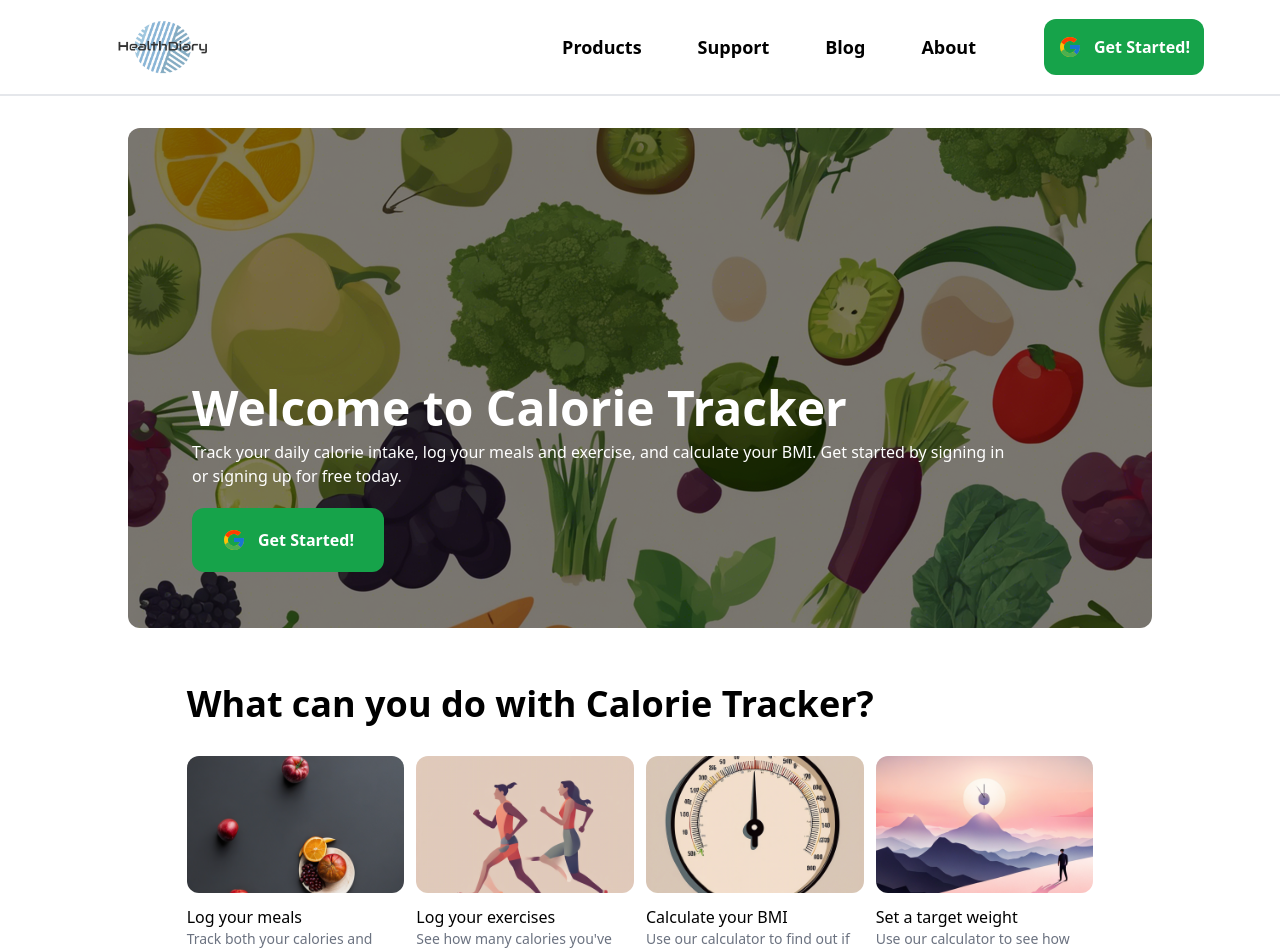
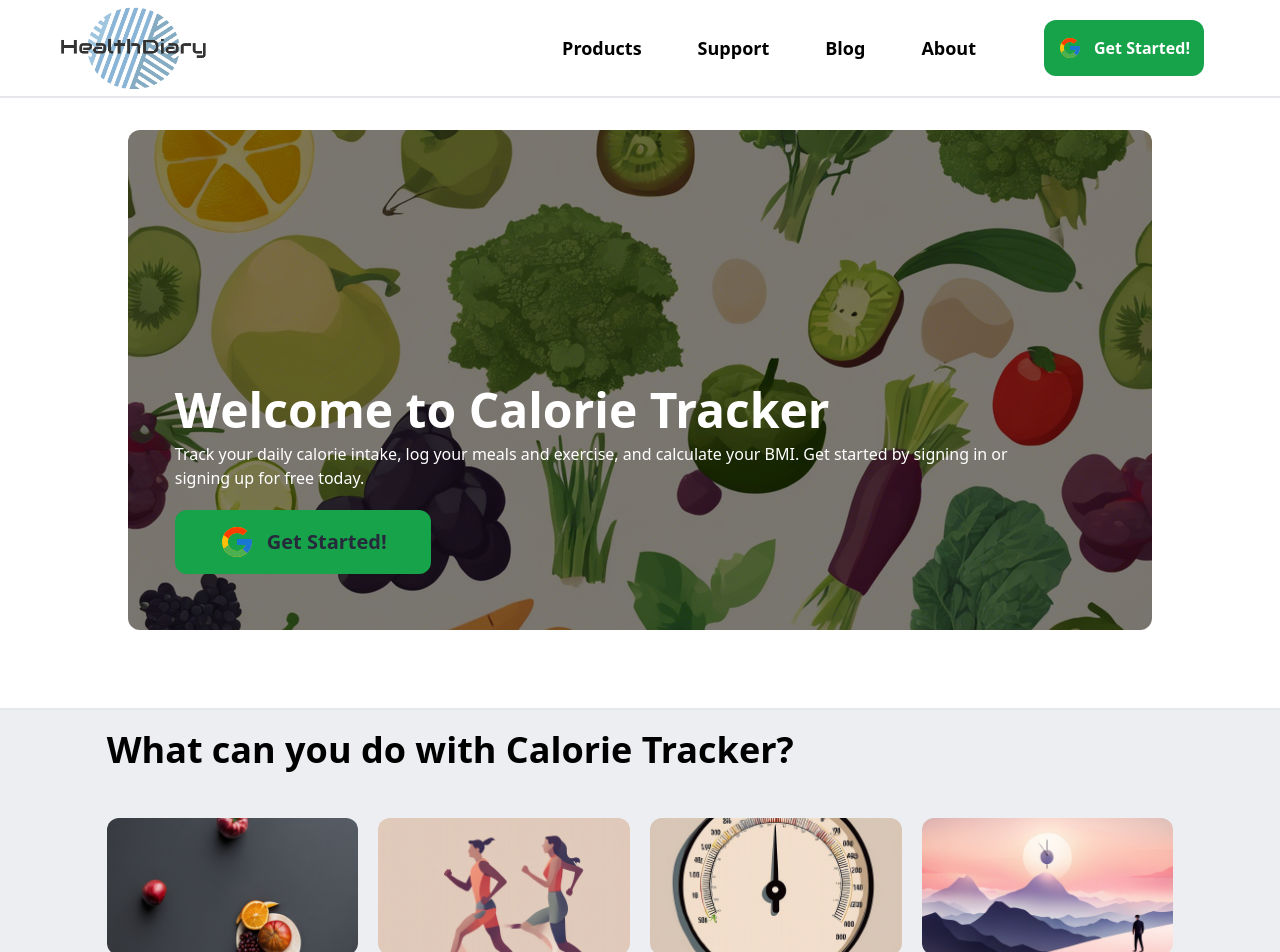
Before and after one commit to rikichoi/calorie-tracking-app, a Next.js app: page / in a window 1280 px wide. Shown: the top 952 px of the page. Built offline with nearby package versions, Linux system fonts and the light colour scheme; no server answers.

Commit message:
Added more styling improvements

```diff
--- a/src/app/dashboard/page.js
+++ b/src/app/dashboard/page.js
@@ -313,7 +313,7 @@ export default function Dashboard() {
           <p>{consumedCalories}/2362</p>
         </div>
         {/* Meal Logging Section */}
-        <div className="w-5/6">
+        <div className="border- w-5/6">
           <div className="w-full mt-8 mb-5 flex flex-row">
             <h1 className="text-2xl font-bold w-full">Recent Meals</h1>
             <div className="flex w-full justify-end justify-items-end">
@@ -321,15 +321,15 @@ export default function Dashboard() {
                 onClick={() => deleteAllMealHandler(mealLog)}
                 className="bg-red-700 items-center border-black text-white border-2 rounded-full mr-3  w-36 h-12 flex justify-center pt-0.5"
               >
-                Reset Meals
+                Reset Meal
               </button>
               <button
                 onClick={() => (
                   setModeModal("addMeal"), setOpenModal(!openModal)
                 )}
-                className="bg-green-600 border-black border-2 rounded-full w-12 h-12 flex justify-center text-3xl pt-0.5"
+                className="bg-green-700 items-center border-black text-white border-2 rounded-full mr-3  w-36 h-12 flex justify-center pt-0.5"
               >
-                +
+                + Add Meal
               </button>
             </div>
           </div>
@@ -373,15 +373,15 @@ export default function Dashboard() {
                 onClick={() => deleteAllExerciseHandler(exerciseLog)}
                 className="bg-red-700 items-center border-black text-white border-2 rounded-full w-36 h-12 mr-3  flex justify-center pt-0.5"
               >
-                Reset Exercises
+                Reset Exercise
               </button>
               <button
                 onClick={() => (
                   setModeModal("addExercise"), setOpenModal(!openModal)
                 )}
-                className="bg-green-600 border-black border-2 rounded-full w-12 h-12 flex justify-center text-3xl pt-0.5"
+                className="bg-green-700 items-center border-black text-white border-2 rounded-full mr-3  w-36 h-12 flex justify-center pt-0.5"
               >
-                +
+                + Add Exercise
               </button>
             </div>
           </div>
--- a/src/app/page.js
+++ b/src/app/page.js
@@ -1,4 +1,4 @@
-'use client'
+"use client";
 import Image from "next/image";
 import MainImage from "../images/main-image.png";
 import NutritionImage from "../images/nutrition-image.png";
@@ -10,15 +10,13 @@ import { authContext } from "@/lib/store/auth-context";
 import { FcGoogle } from "react-icons/fc";
 import Dashboard from "./dashboard/page";
 
-
 export default function Home() {
-  const {user, loading, logout} = useContext(authContext);
+  const { user, loading, logout } = useContext(authContext);
   const { googleLoginHandler } = useContext(authContext);
-  if(!user){
-
+  if (!user) {
     return (
-    <main className="flex min-h-screen h-[1000px] flex-col items-center gap-28 pr-24 pl-24 pt-8">
-      <div className="grid justify-items-center ">
+      <main className="flex min-h-screen max-h-[1000px] flex-col items-center gap-10">
+        <div className="pt-8 w-full min-h-[570px]  grid justify-items-center ">
           <Image
             src={MainImage}
             alt="Fruits"
@@ -30,30 +28,33 @@ export default function Home() {
             </h1>
             <p className="text-white w-5/6 mb-5">
               Track your daily calorie intake, log your meals and exercise, and
-            calculate your BMI. Get started by signing in or signing up for free
-            today.
+              calculate your BMI. Get started by signing in or signing up for
+              free today.
             </p>
             <button
               onClick={googleLoginHandler}
-              className="flex justify-center items-center rounded-xl w-48 h-16 mr-2 text-white font-semibold bg-green-600 hover:shadow-gray-900 transition-all duration-100 hover:shadow-inner active:scale-110"
+              className="flex justify-center items-center rounded-xl max-w-64 w-full h-16 mr-2 text-white font-semibold bg-green-600 hover:shadow-gray-900 transition-all duration-100 hover:shadow-inner active:scale-110"
             >
-              <FcGoogle className="text-2xl mr-3"> </FcGoogle> Get Started!
+              <FcGoogle className="text-4xl mr-3"> </FcGoogle>
+              <span className="text-xl text-[#262a3b]">Get Started!</span>
             </button>
           </div>
         </div>
-      <div className=" flex -mb-20 w-5/6">
+
+        <div className=" border-y-2 flex flex-col py-5 gap-12 items-center w-full bg-[#edeef2] h-full">
+          <div className="flex w-5/6">
             <h2 className="text-4xl font-semibold">
               What can you do with Calorie Tracker?
             </h2>
           </div>
-      <div className="-mb-12 w-5/6 grid grid-cols-4 gap-3">
+          <div className=" w-5/6 grid grid-cols-4 gap-5">
             <div>
               <Image
                 alt="Various Fruits"
                 src={NutritionImage}
-            className="rounded-xl max-h-[137px] object-cover mb-3"
+                className="rounded-xl max-h-[137px] object-cover "
               />
-          <h3>Log your meals</h3>
+              <h3 className="pt-4">Log your meals</h3>
               <h4 className="text-gray-500 text-sm">
                 Track both your calories and macronutrients
               </h4>
@@ -62,9 +63,9 @@ export default function Home() {
               <Image
                 alt="People Jogging"
                 src={FitnessImage}
-            className="rounded-xl max-h-[137px] object-cover mb-3"
+                className="rounded-xl max-h-[137px] object-cover "
               />
-          <h3>Log your exercises</h3>
+              <h3 className="pt-4">Log your exercises</h3>
               <h4 className="text-gray-500 text-sm">
                 See how many calories you&apos;ve burned
               </h4>
@@ -73,58 +74,54 @@ export default function Home() {
               <Image
                 alt="Scale"
                 src={BMIImage}
-            className="rounded-xl max-h-[137px] object-cover mb-3"
+                className="rounded-xl max-h-[137px] object-cover"
               />
-          <h3>Calculate your BMI</h3>
+              <h3 className="pt-4">Calculate your BMI</h3>
               <h4 className="text-gray-500 text-sm">
-            Use our calculator to find out if you&apos;re at a healthy weight
+                Use our calculator to find out if you&apos;re at a healthy
+                weight
               </h4>
             </div>
             <div>
               <Image
                 alt="Goal Setting"
                 src={TargetImage}
-            className="rounded-xl max-h-[137px] object-cover mb-3"
+                className="rounded-xl max-h-[137px] object-cover"
               />
-          <h3>Set a target weight</h3>
+              <h3 className="pt-4">Set a target weight</h3>
               <h4 className="text-gray-500 text-sm">
                 Use our calculator to see how many calories you should be eating
               </h4>
             </div>
+
+          </div>
         </div>
 
-      <div className="  w-5/6 h-20 grid grid-cols-4 gap-5">
+
+        <div className="mt-12 w-5/6 min-h-28 grid grid-cols-4 gap-5">
           <div>
             <a href="#">
-          <h5 className="text-gray-500 text-center">
-            About Us
-          </h5>
+              <h5 className="text-gray-500 text-center">About Us</h5>
             </a>
           </div>
           <div>
             <a href="#">
-          <h5 className="text-gray-500  text-center">
-            Contact Us
-          </h5>
+              <h5 className="text-gray-500  text-center">Contact Us</h5>
             </a>
           </div>
           <div>
             <a href="#">
-          <h5 className="text-gray-500  text-center">
-            Privacy Policy
-          </h5>
+              <h5 className="text-gray-500  text-center">Privacy Policy</h5>
             </a>
           </div>
           <div>
             <a href="#">
-          <h5 className="text-gray-500  text-center">
-            Terms of Service
-          </h5>
+              <h5 className="text-gray-500  text-center">Terms of Service</h5>
             </a>
           </div>
         </div>
       </main>
     );
   }
-return <Dashboard/>;
+  return <Dashboard />;
 }
--- a/src/components/Modal.js
+++ b/src/components/Modal.js
@@ -5,7 +5,7 @@ export default function Modal({ show, onClose, clearModalFunction, children }) {
     <div>
       <div
         style={{ transform: show ? "translateX(0%)" : "translateX(-200%)" }}
-        className="absolute top-0 left-0 h-full w-full z-50 backdrop-blur-md transition-all duration-300"
+        className="absolute top-14 left-0 h-full w-full z-50 backdrop-blur-md transition-all duration-300"
       >
         <div className="container overflow-scroll bg-[#78ABA8] border-2 border-black mx-auto max-w-2xl h-[83vh] rounded-3xl mt-12">
           {children}
--- a/src/components/Navbar.js
+++ b/src/components/Navbar.js
@@ -12,11 +12,11 @@ export default function Navbar() {
 
   return (
     <div className="sticky bg-white z-50 top-0 min-h-[6rem] grid grid-cols-12 border-b-2">
-      <div className="flex justify-end items-center pl-28 col-span-2 h-full">
+      <div className="flex justify-end items-center col-span-2 h-full">
         <Image
           src={Logo}
           alt="HealthDiary Logo"
-          className="p-1 min-w-24 min-h-14 max-h-16 max-w-28"
+          className="p-1 min-w-40 min-h-24 max-h-16 max-w-28"
         />
       </div>
       {user && !loading && (
@@ -58,7 +58,7 @@ export default function Navbar() {
               onClick={googleLoginHandler}
               className="flex justify-center items-center rounded-xl w-40 h-14 mr-2 text-white font-semibold bg-green-600 hover:shadow-gray-900 transition-all duration-100 hover:shadow-inner active:scale-110"
             >
-              <FcGoogle className="text-2xl mr-3"> </FcGoogle> Get Started!
+              <FcGoogle className="text-2xl mr-3"> </FcGoogle> <span className="">Get Started!</span>
             </button>
           </div>
         </div>
```
Lines whose indentation alone changed are shown as unchanged.
